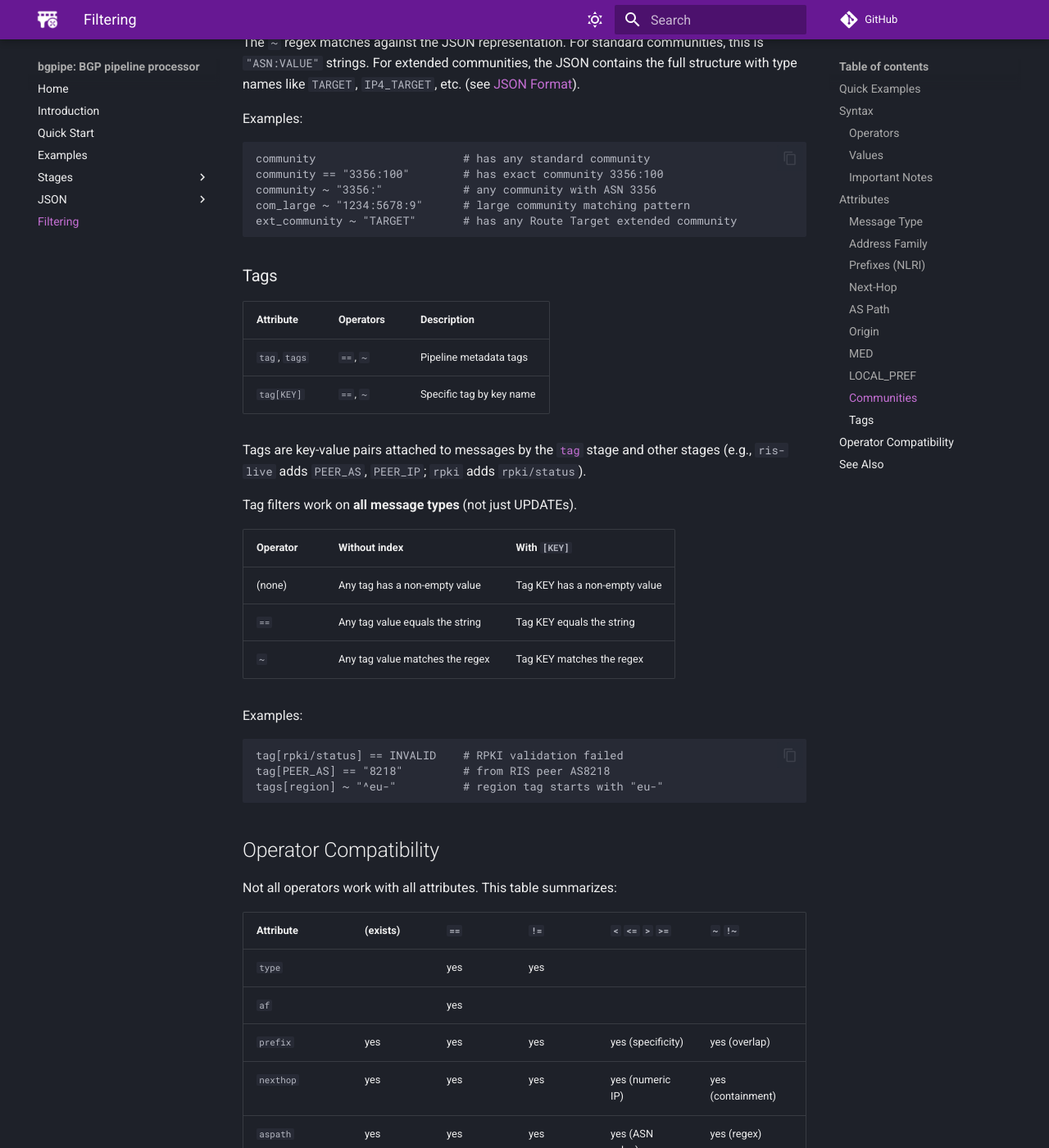
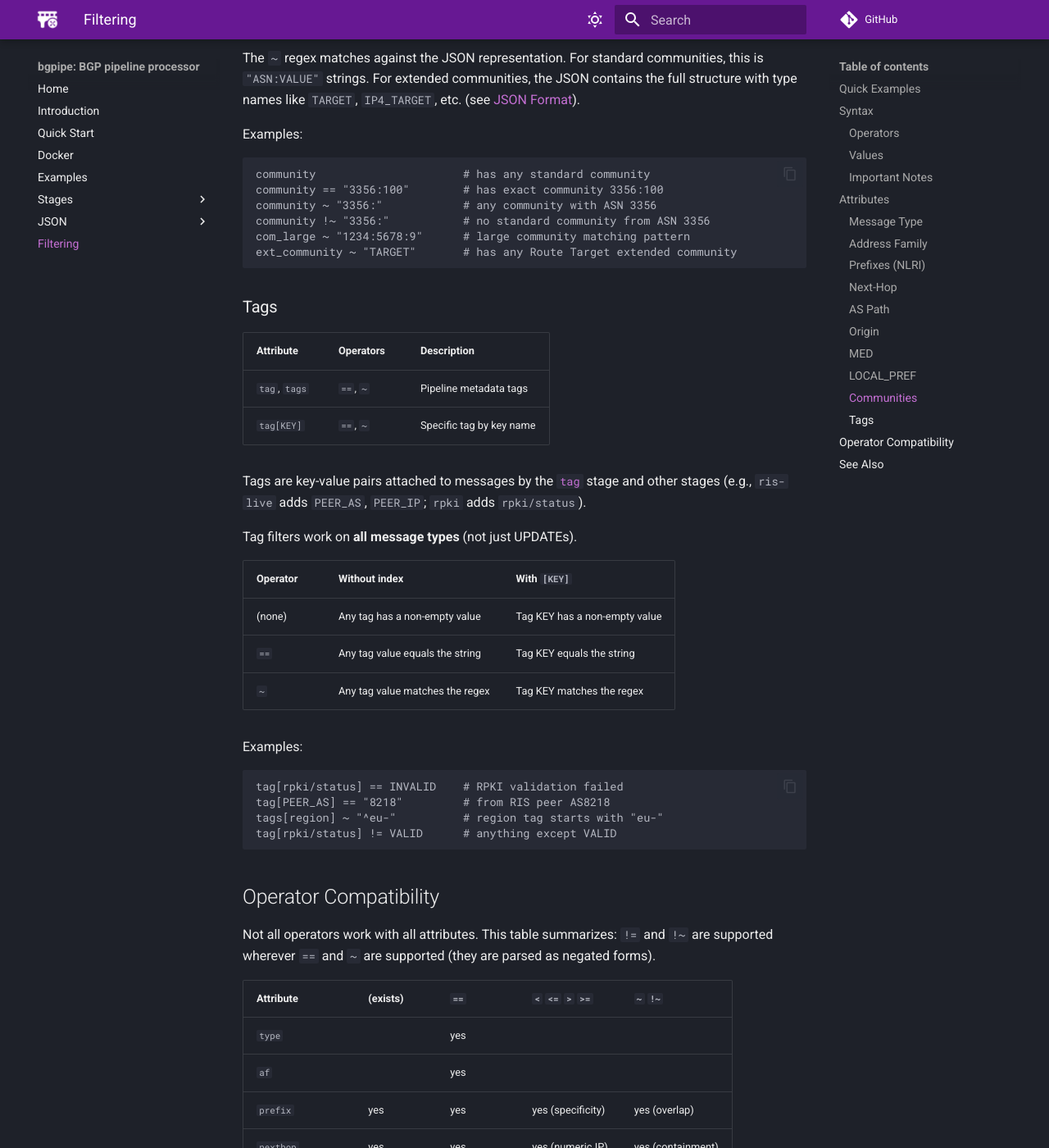
Before and after one commit to bgpfix/bgpipe, an MkDocs documentation site: the page built from docs/filters.md, in a window 1280 px wide and 1400 px high, scrolled down 7839 px. Shown: the whole window at 82% size. Built offline with MkDocs 1.6.1 and Material for MkDocs 9.7.7, drawn with Linux system fonts in a browser that asks for light colours; comment, search, counter and statistics services are not loaded; the version menu is left out; some of the changed text lies outside the part shown.

Commit message:
Dev0212 docker etc. (#30)
* Docker: add multi-arch image, CI/CD, and Docker guide

- Dockerfile: static Go binary on alpine:3.21, Go 1.26 builder
- .dockerignore: excludes test data (rpki.json ~82MB, MRT files) and build artifacts
- .github/workflows/docker.yml: multi-arch build (8 platforms) pushed to ghcr.io on main/tags
- .github/workflows/release.yml: cross-platform release binaries (30+ targets) on tags
- docs/docker.md: Docker quick start, volume mounts, port forwarding, compose examples
- docs/quickstart.md: tabbed install section (Docker / Binary / Go)
- mkdocs.yml: Docker nav entry
- README.md: Docker badge and Docker as first install option


* add SEO meta descriptions to docs

* bump bgpfix to v0.17.2

* Update .github/workflows/release.yml

* fix copilot review: toolchain mismatch, mask build errors

* fix: docker image tags use v-prefix to match git tags

* fix flowspec doc: use RFC 8956 example for IPv6 prefix offset

````diff
--- a/docs/filters.md
+++ b/docs/filters.md
@@ -290,6 +291,7 @@
 community                      # has any standard community
 community == "3356:100"        # has exact community 3356:100
 community ~ "3356:"            # any community with ASN 3356
+community !~ "3356:"           # no standard community from ASN 3356
 com_large ~ "1234:5678:9"      # large community matching pattern
 ext_community ~ "TARGET"       # has any Route Target extended community
 ```
@@ -317,27 +319,29 @@
 tag[rpki/status] == INVALID    # RPKI validation failed
 tag[PEER_AS] == "8218"         # from RIS peer AS8218
 tags[region] ~ "^eu-"          # region tag starts with "eu-"
+tag[rpki/status] != VALID      # anything except VALID
 ```
 
 ## Operator Compatibility
 
 Not all operators work with all attributes. This table summarizes:
+`!=` and `!~` are supported wherever `==` and `~` are supported (they are parsed as negated forms).
 
-| Attribute       | (exists) | `==` | `!=` | `<` `<=` `>` `>=` | `~` `!~`  |
-|-----------------|----------|------|------|--------------------|-----------|
-| `type`          |          | yes  | yes  |                    |           |
-| `af`            |          | yes  |      |                    |           |
-| `prefix`        | yes      | yes  | yes  | yes (specificity)  | yes (overlap) |
-| `nexthop`       | yes      | yes  | yes  | yes (numeric IP)   | yes (containment) |
-| `aspath`        | yes      | yes  | yes  | yes (ASN value)    | yes (regex) |
-| `aspath_len`    | yes      | yes  | yes  | yes (hop count)    |           |
-| `origin`        | yes      | yes  | yes  |                    |           |
-| `med`           | yes      | yes  | yes  | yes (uint32)       |           |
-| `local_pref`    | yes      | yes  | yes  | yes (uint32)       |           |
-| `community`     | yes      | yes  | yes  |                    | yes (regex) |
-| `ext_community` | yes      | yes  | yes  |                    | yes (regex) |
-| `large_community`| yes     | yes  | yes  |                    | yes (regex) |
-| `tag`           | yes      | yes  | yes  |                    | yes (regex) |
+| Attribute       | (exists) | `==` | `<` `<=` `>` `>=` | `~` `!~`  |
+|-----------------|----------|------|--------------------|-----------|
+| `type`          |          | yes  |                    |           |
+| `af`            |          | yes  |                    |           |
+| `prefix`        | yes      | yes  | yes (specificity)  | yes (overlap) |
+| `nexthop`       | yes      | yes  | yes (numeric IP)   | yes (containment) |
+| `aspath`        | yes      | yes  | yes (ASN value)    | yes (regex) |
+| `aspath_len`    | yes      | yes  | yes (hop count)    |           |
+| `origin`        | yes      | yes  |                    |           |
+| `med`           | yes      | yes  | yes (uint32)       |           |
+| `local_pref`    | yes      | yes  | yes (uint32)       |           |
+| `community`     | yes      | yes  |                    | yes (regex) |
+| `ext_community` | yes      | yes  |                    | yes (regex) |
+| `large_community`| yes     | yes  |                    | yes (regex) |
+| `tag`           | yes      | yes  |                    | yes (regex) |
 
 ## See Also
 
--- a/mkdocs.yml
+++ b/mkdocs.yml
@@ -2,6 +2,7 @@
   - Home: index.md
   - Introduction: intro.md
   - Quick Start: quickstart.md
+  - Docker: docker.md
   - Examples: examples.md
   - Stages:
     - Overview: stages/index.md
@@ -30,6 +31,7 @@
   - Filtering: filters.md
 
 site_name: "bgpipe: BGP pipeline processor"
+site_description: "bgpipe: open-source BGP reverse proxy, firewall, and pipeline processor with RPKI validation, JSON translation, and composable stages"
 site_url: 'https://bgpipe.org/'
 repo_url: https://github.com/bgpfix/bgpipe
 
````
Also changed, not shown: other parts of docs/filters.md (+2 -1 lines), README.md (+11 -4 lines), docs/docker.md (added, +135 -0 lines), docs/flowspec.md (+5 -4 lines), docs/index.md (+7 -4 lines), docs/quickstart.md (+26 -7 lines), 7 other files.
